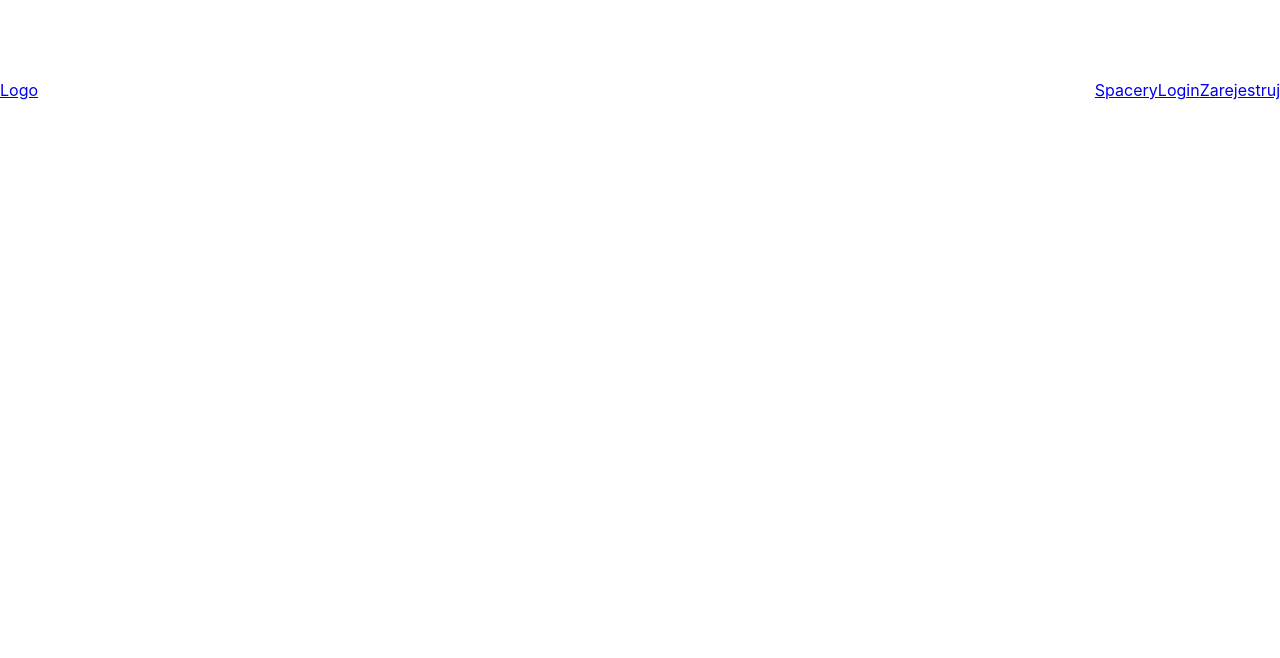
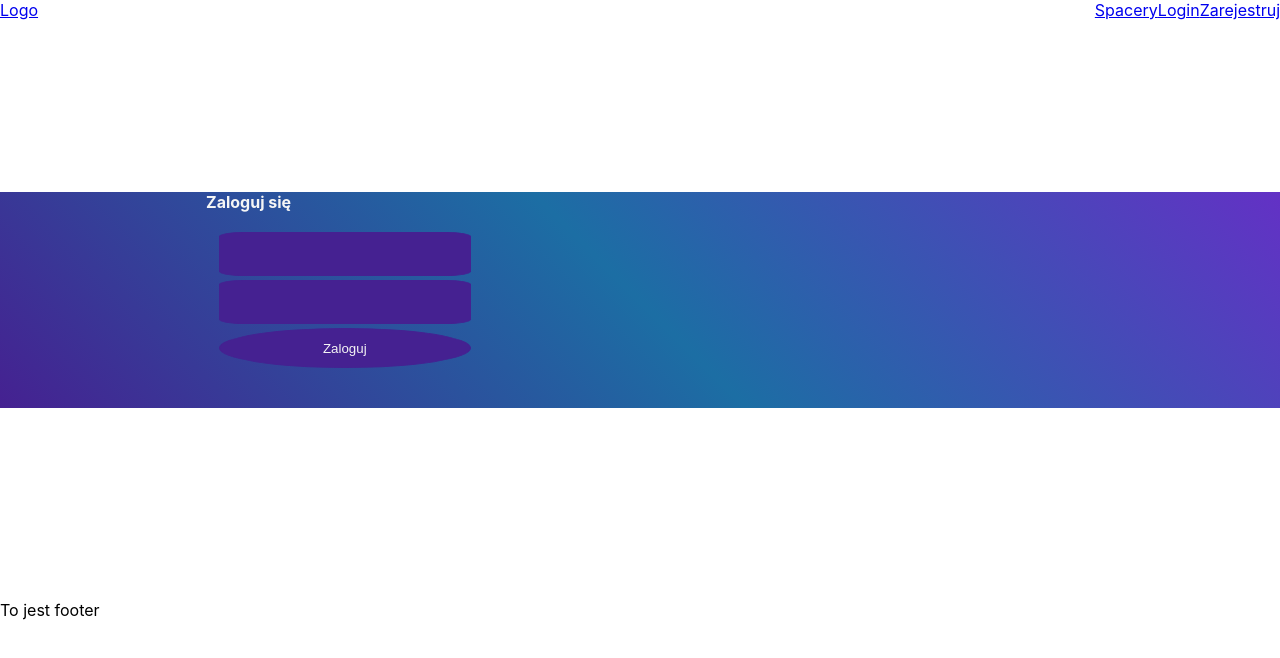
Before and after one commit to TomaszKorenberg/walk-dog, a React (Create React App) app: page /login in a window 1280 px wide. Shown: the top 658 px of the page. Built offline with nearby package versions, Linux system fonts and the light colour scheme.

Commit message:
basic styles

```diff
--- a/src/App.css
+++ /dev/null
@@ -1,38 +0,0 @@
-.App {
-  text-align: center;
-}
-
-.App-logo {
-  height: 40vmin;
-  pointer-events: none;
-}
-
-@media (prefers-reduced-motion: no-preference) {
-  .App-logo {
-    animation: App-logo-spin infinite 20s linear;
-  }
-}
-
-.App-header {
-  background-color: #282c34;
-  min-height: 100vh;
-  display: flex;
-  flex-direction: column;
-  align-items: center;
-  justify-content: center;
-  font-size: calc(10px + 2vmin);
-  color: white;
-}
-
-.App-link {
-  color: #61dafb;
-}
-
-@keyframes App-logo-spin {
-  from {
-    transform: rotate(0deg);
-  }
-  to {
-    transform: rotate(360deg);
-  }
-}
--- a/src/App.js
+++ b/src/App.js
@@ -1,10 +1,9 @@
+import "./components/App.scss";
 import React from 'react';
-import './App.css';
 import {
     BrowserRouter as Router,
     Switch,
     Route,
-    Link
 } from "react-router-dom";
 import Header from "./components/Header";
 import DashboardPage from "./components/pages/DashboardPage";
@@ -19,7 +18,7 @@ const App = () => {
   return (
     <Router>
         <Header/>
-        <main style={{marginTop:80, minHeight:200}}>
+        <main>
             <Switch>
                 <Route exact path={"/"}><DashboardPage/></Route>
                 <Route exact path={"/login"}><LoginPage/></Route>
@@ -31,6 +30,6 @@ const App = () => {
         <Footer/>
     </Router>
   );
-}
+};
 
 export default App;
--- /dev/null
+++ b/src/components/App.scss
@@ -0,0 +1,4 @@
+main{
+  margin-top: 80px;
+  min-height: 100px;
+}
--- /dev/null
+++ b/src/components/DashboardPage.scss
@@ -0,0 +1,4 @@
+.dashboard-div{
+  background-color: red;
+  height: 100%
+}
--- a/src/components/Footer.jsx
+++ b/src/components/Footer.jsx
@@ -1,10 +1,9 @@
 import React from "react";
-import {Link} from "react-router-dom";
 
 const Footer = () => (
     <footer>
-        <div>
-
+        <div className={"footer-div"}>
+        To jest footer
         </div>
     </footer>
 );
--- /dev/null
+++ b/src/components/Footer.scss
@@ -0,0 +1,2 @@
+.footer-div{
+}
--- a/src/components/Header.scss
+++ b/src/components/Header.scss
@@ -4,4 +4,5 @@ header{
   position: fixed;
   width: 100%;
   height: 80px;
+  top:0px;
 }
--- a/src/components/pages/DashboardPage.jsx
+++ b/src/components/pages/DashboardPage.jsx
@@ -1,8 +1,9 @@
+import "../DashboardPage.scss";
 import React from "react";
 
 
 const DashboardPage = () => (
-    <div style={{backgroundColor:"red", height:"100%"}}></div>
+    <div className={"dashboard-div"}>Witaj!</div>
 );
 
 export default DashboardPage;
--- a/src/components/pages/LoginPage.jsx
+++ b/src/components/pages/LoginPage.jsx
@@ -1,7 +1,22 @@
+import "./LoginPage.scss";
 import React from "react";
+import {BrowserRouter as Router, Link} from "react-router-dom";
+
 
 const LoginPage = () => (
-    <div></div>
+
+    <fieldset>
+    <legend>Zaloguj się</legend>
+        <form action="">
+            <input type="text" name="email"/>
+
+            <input type="text" name="password"/>
+
+            <button>Zaloguj</button>
+
+
+        </form>
+        </fieldset>
 
 );
 
--- /dev/null
+++ b/src/components/pages/LoginPage.scss
@@ -0,0 +1,49 @@
+$main_color: #452191;
+$font_color: whitesmoke;
+
+main{
+    left: 25%;
+    background: -moz-linear-gradient(45deg, $main_color 0%, #1C6EA4 50%, #6331C5 100%);
+    background: -webkit-linear-gradient(45deg,$main_color 0%, #1C6EA4 50%, #6331C5 100%);
+    background: linear-gradient(45deg, $main_color 0%, #1C6EA4 50%, #6331C5 100%);
+
+}
+fieldset{
+width: 50vw;
+height: 25vh;
+margin:15%;
+border: none;
+}
+
+legend{
+    font-weight: bold;
+    color: $font_color;
+}
+
+
+form {
+    display: grid;
+    position: fixed;
+    height: 15vh;
+    width: 20vw;
+    margin: 1%;
+  }
+
+
+
+  button{
+      border: 1px solid $main_color;
+      background-color:$main_color;
+      border-radius: 50%;
+      height: 5vh;
+      margin:2px;
+      color: $font_color;
+  }
+  input{
+    border: 1px solid $main_color;
+    background-color:$main_color;
+    border-radius: 10%;
+    height: 5vh;
+    margin:2px;
+    color: $font_color;
+  }
```
